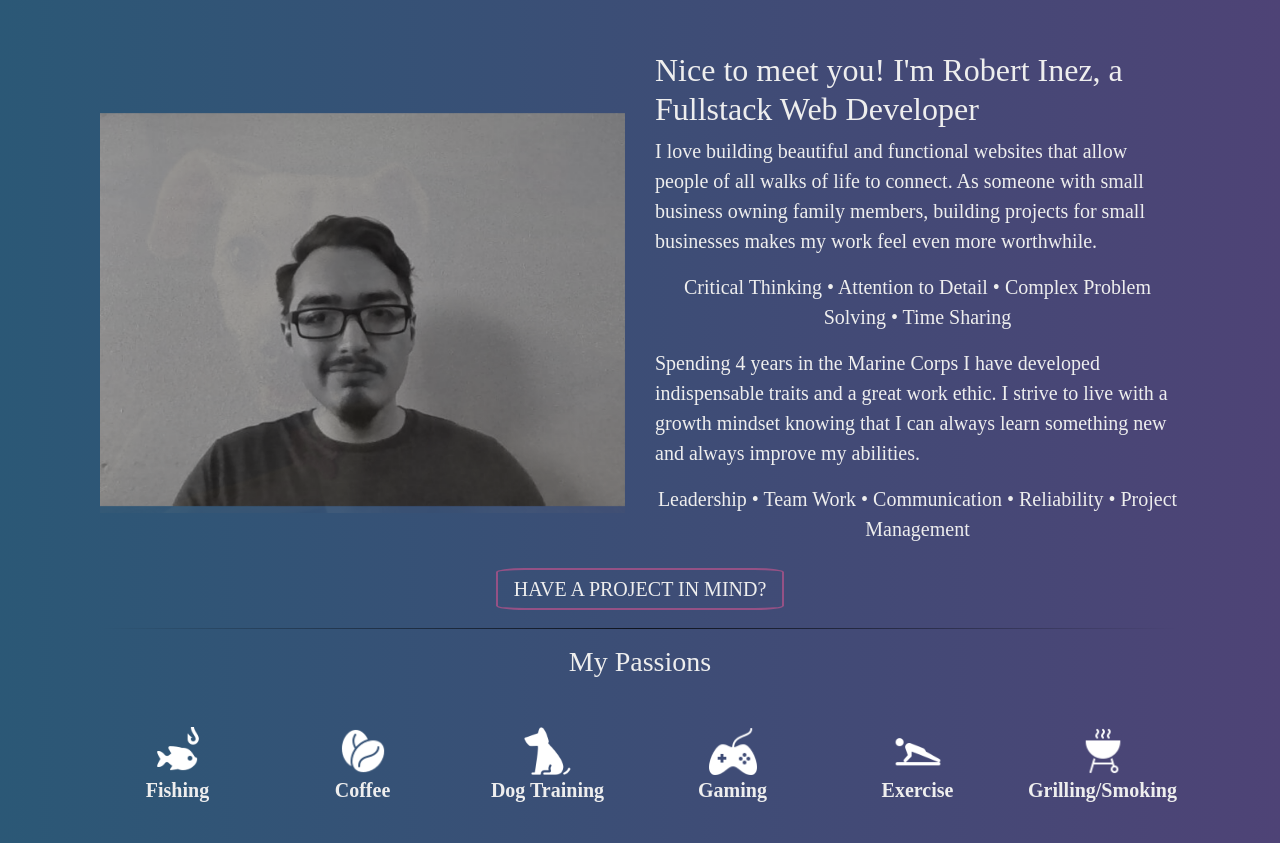
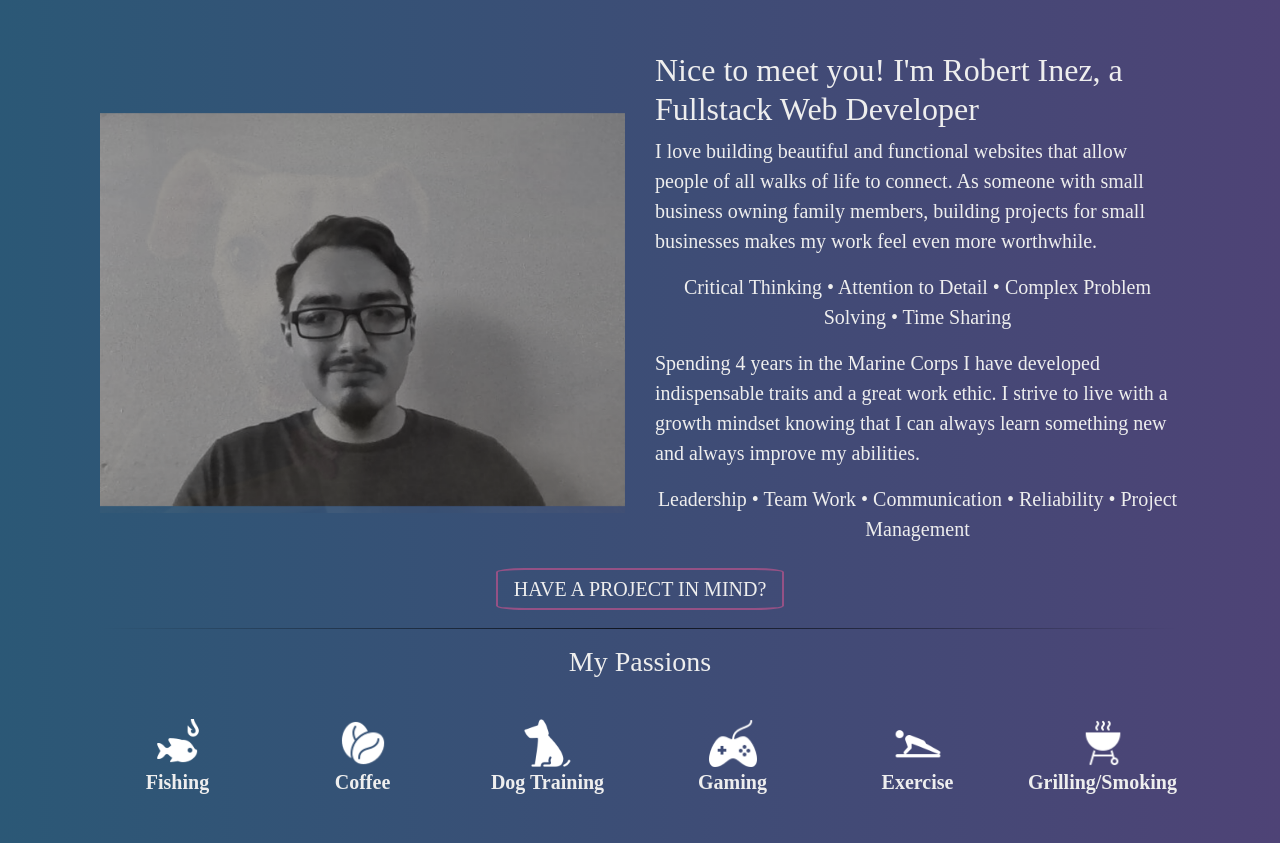
Before and after one commit to robert-inez/my-pwp-robert-inez, a plain HTML site: page public_html/index.html in a window 1280 px wide. Shown: the part 109-952 px from the top of the page. Drawn offline with nearby package versions, Linux system fonts and the light colour scheme; some packages are replaced by stand-ins of ours; a script that the page names is missing; a web font is replaced by a local one.

Commit message:
changed styling for icons

```diff
--- a/public_html/css/style.css
+++ b/public_html/css/style.css
@@ -476,7 +476,7 @@ hr {
 
 .affiliation a {
     text-decoration: none;
-    color: inherit;
+    color: #eee;
 }
 
 /*-----------------------------darkmode--------------------------*/
--- a/public_html/index.html
+++ b/public_html/index.html
@@ -83,37 +83,37 @@
 					</div>
 				</div>
 				<div class="row justify-content-center text-center py-3">
-					<div class="col-md-2 py-sm-4">
+					<div class="col-md-2 py-sm-3">
 						<figure>
 							<img class="img-fluid icon" src="img/icons/icons8-sports-fishing-60.png" alt="Fishing Icon"/>
 							<figcaption>Fishing</figcaption>
 						</figure>
 					</div>
-					<div class="col-md-2 py-sm-4">
+					<div class="col-md-2 py-sm-3">
 						<figure>
 							<img class="img-fluid icon" src="img/icons/icons8-coffee-beans-50%20(2).png" alt="Coffee Icon"/>
 							<figcaption>Coffee</figcaption>
 						</figure>
 					</div>
-					<div class="col-md-2 py-sm-4">
+					<div class="col-md-2 py-sm-3">
 						<figure>
 							<img class="img-fluid icon" src="img/icons/icons8-dog-64.png" alt="Dog Icon"/>
 							<figcaption>Dog Training</figcaption>
 						</figure>
 					</div>
-					<div class="col-md-2 py-sm-4">
+					<div class="col-md-2 py-sm-3">
 						<figure>
 							<img class="img-fluid icon" src="img/icons/icons8-game-controller-50%20(1).png" alt="Game Controller Icon"/>
 							<figcaption>Gaming</figcaption>
 						</figure>
 					</div>
-					<div class="col-md-2 py-sm-4">
+					<div class="col-md-2 py-sm-3">
 						<figure>
 							<img class="img-fluid icon" src="img/icons/icons8-pushups-60.png" alt="Exerciese Icon"/>
 							<figcaption>Exercise</figcaption>
 						</figure>
 					</div>
-					<div class="col-md-2 py-sm-4">
+					<div class="col-md-2 py-sm-3">
 						<figure>
 							<img class="img-fluid icon" src="img/icons/icons8-weber-50%20(2).png" alt="Grilling and Smoking Icon"/>
 							<figcaption>Grilling/Smoking</figcaption>
```
